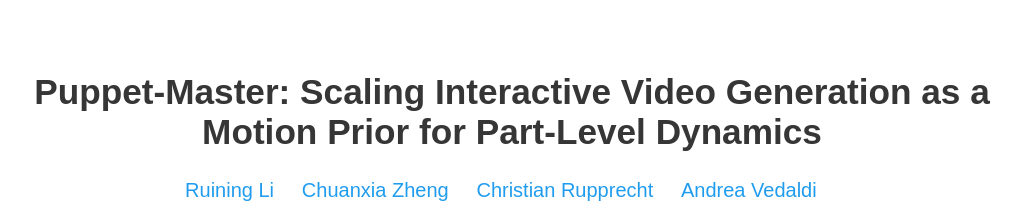
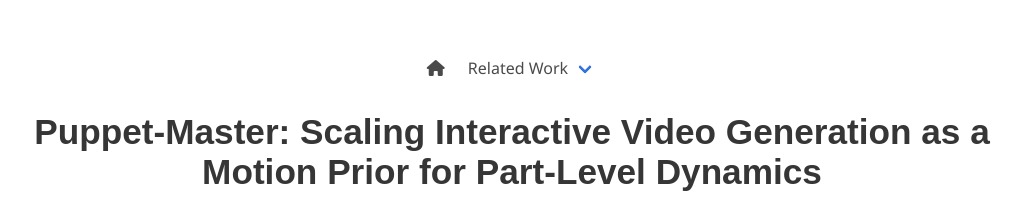
Before and after one commit to vgg-puppetmaster/vgg-puppetmaster.github.io, a plain HTML site: page index.html in a window 1280 px wide. Shown: the top 212 px of the page, without its empty margins (128-1151 px from the left). Drawn offline with nearby package versions, Linux system fonts and the light colour scheme; some icons are missing; a web font is replaced by a local one.

Commit message:
Add related work

```diff
--- a/index.html
+++ b/index.html
@@ -65,6 +65,26 @@
   <section class="hero">
     <div class="hero-body">
       <div class="container is-max-desktop">
+        <div class="navbar-menu">
+          <div class="navbar-start" style="flex-grow: 1; justify-content: center;">
+            <a class="navbar-item" href="https://ruiningli.com">
+            <span class="icon">
+                <i class="fas fa-home"></i>
+            </span>
+            </a>
+            <div class="navbar-item has-dropdown is-hoverable">
+              <a class="navbar-link">
+                Related Work
+              </a>
+              <div class="navbar-dropdown">
+                <a class="navbar-item" href="https://dragapart.github.io/">
+                  DragAPart
+                </a>
+              </div>
+            </div>
+          </div>
+
+        </div>
 
         <br>
 
```
